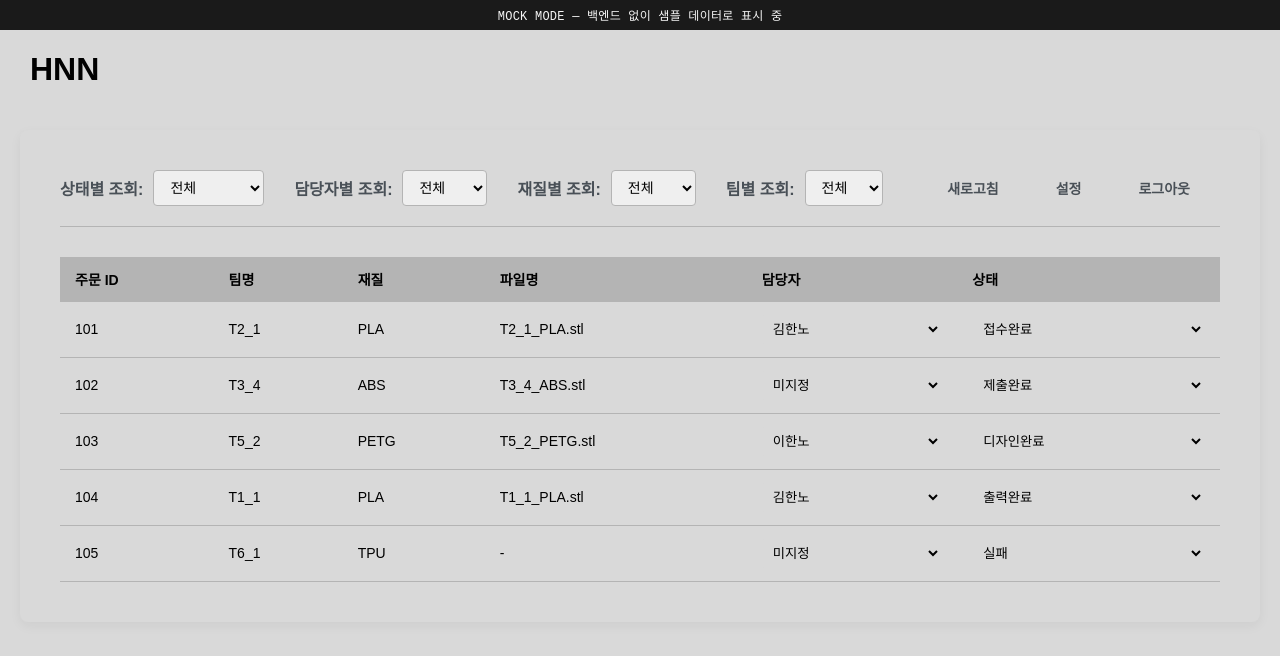
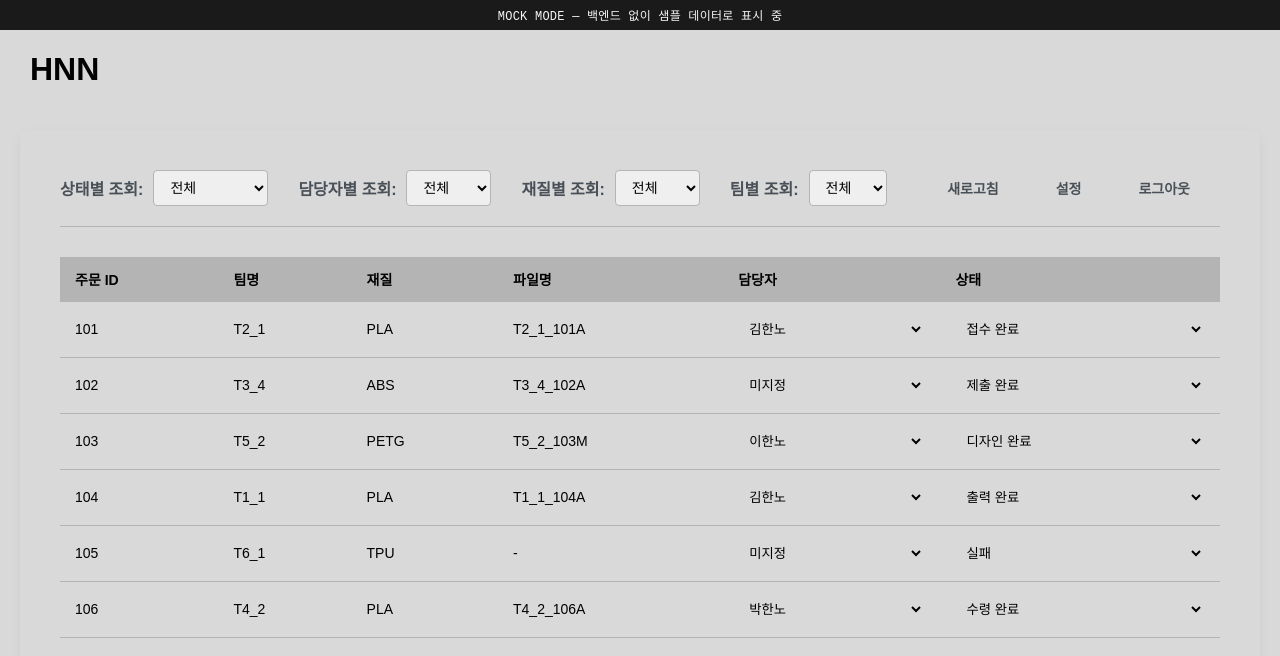
Before and after one commit to hanno0no/Frontend, a React (Vite) app: page /admin in a window 1280 px wide. Shown: the top 656 px of the page. Built offline with nearby package versions, Linux system fonts and the light colour scheme; a web font is replaced by a local one.

Commit message:
refactor: 상태코드

```diff
--- /dev/null
+++ b/src/constants/status.js
@@ -0,0 +1,37 @@
+/** 기획서 §5.3 / API 명세 v0.5 — 주문 상태 단일 정의 */
+
+export const STATUS_LABELS = {
+  submitted: '제출 완료',
+  accepted: '접수 완료',
+  design_complete: '디자인 완료',
+  print_complete: '출력 완료',
+  picked_up: '수령 완료',
+  failed: '실패',
+};
+
+export const STATUS_ORDER = [
+  'submitted',
+  'accepted',
+  'design_complete',
+  'print_complete',
+  'picked_up',
+  'failed',
+];
+
+/** 상태 코드 → 한글 표시명 */
+export function getStatusLabel(code) {
+  return STATUS_LABELS[code] || code;
+}
+
+/**
+ * 필터/드롭다운용 옵션 목록.
+ * STATUS_ORDER 순서를 유지하고, 선택된 값이 목록에 없으면 끝에 추가.
+ */
+export function buildStatusOptions(codes, selected = 'all') {
+  const set = new Set(codes.filter(Boolean));
+  if (selected && selected !== 'all') set.add(selected);
+
+  const ordered = STATUS_ORDER.filter((code) => set.has(code));
+  const extras = [...set].filter((code) => !STATUS_ORDER.includes(code));
+  return ['all', ...ordered, ...extras];
+}
--- a/src/mocks/data.js
+++ b/src/mocks/data.js
@@ -18,33 +18,33 @@ export const mockOrders = [
     orderId: 101,
     teamNum: 'T2_1',
     material: 'PLA',
-    fileName: 'T2_1_PLA.stl',
+    fileName: 'T2_1_101A',
     admin: '김한노',
-    state: 'register',
+    state: 'accepted',
   },
   {
     orderId: 102,
     teamNum: 'T3_4',
     material: 'ABS',
-    fileName: 'T3_4_ABS.stl',
+    fileName: 'T3_4_102A',
     admin: '',
-    state: 'submission',
+    state: 'submitted',
   },
   {
     orderId: 103,
     teamNum: 'T5_2',
     material: 'PETG',
-    fileName: 'T5_2_PETG.stl',
+    fileName: 'T5_2_103M',
     admin: '이한노',
-    state: 'design',
+    state: 'design_complete',
   },
   {
     orderId: 104,
     teamNum: 'T1_1',
     material: 'PLA',
-    fileName: 'T1_1_PLA.stl',
+    fileName: 'T1_1_104A',
     admin: '김한노',
-    state: 'print',
+    state: 'print_complete',
   },
   {
     orderId: 105,
@@ -52,16 +52,25 @@ export const mockOrders = [
     material: 'TPU',
     fileName: null,
     admin: '',
-    state: 'rejection',
+    state: 'failed',
+  },
+  {
+    orderId: 106,
+    teamNum: 'T4_2',
+    material: 'PLA',
+    fileName: 'T4_2_106A',
+    admin: '박한노',
+    state: 'picked_up',
   },
 ];
 
 export const mockStatusList = [
-  'submission',
-  'register',
-  'design',
-  'print',
-  'rejection',
+  'submitted',
+  'accepted',
+  'design_complete',
+  'print_complete',
+  'picked_up',
+  'failed',
 ];
 
 export const mockAdminList = ['김한노', '이한노', '박한노'];
@@ -72,20 +81,26 @@ export const mockTeamStatus = [
   {
     orderId: 201,
     material: 'PLA',
-    status: 'print',
+    status: 'print_complete',
     orderTime: '2026-07-21T14:30:00',
   },
   {
     orderId: 202,
     material: 'ABS',
-    status: 'design',
+    status: 'design_complete',
     orderTime: '2026-07-21T15:10:00',
   },
   {
     orderId: 203,
     material: 'PETG',
-    status: 'register',
+    status: 'accepted',
     orderTime: '2026-07-21T16:05:00',
+  },
+  {
+    orderId: 204,
+    material: 'PLA',
+    status: 'picked_up',
+    orderTime: '2026-07-21T13:00:00',
   },
 ];
 
--- a/src/pages/AdminPage.jsx
+++ b/src/pages/AdminPage.jsx
@@ -4,16 +4,8 @@ import { AuthContext } from '../context/AuthContext';
 
 import apiClient from '../api/axios';
 import Header from '../components/Header';
+import { buildStatusOptions, getStatusLabel } from '../constants/status';
 import './AdminPage.css';
-
-// 상태(state) 값을 한글로 변환하기 위한 객체
-const statusMap = {
-    submission: '제출완료',
-    register: '접수완료',
-    design: '디자인완료',
-    print: '출력완료',
-    rejection: '실패',
-};
 
 function AdminPage() {
     // State 관리
@@ -112,7 +104,10 @@ function AdminPage() {
         };
 
         return {
-            statuses: withSelected(allOrders.map(order => order.state), statusFilter),
+            statuses: buildStatusOptions(
+                allOrders.map(order => order.state),
+                statusFilter
+            ),
             admins: withSelected(allOrders.map(order => order.admin || '미지정'), adminFilter),
             materials: withSelected(
                 allOrders.map(order => order.material).filter(Boolean),
@@ -174,7 +169,7 @@ function AdminPage() {
                             <select id="status-filter" value={statusFilter} onChange={e => setStatusFilter(e.target.value)}>
                                 {filterOptions.statuses.map(status => (
                                     <option key={status} value={status}>
-                                        {status === 'all' ? '전체' : (statusMap[status] || status)}
+                                        {status === 'all' ? '전체' : getStatusLabel(status)}
                                     </option>
                                 ))}
                             </select>
@@ -265,7 +260,7 @@ function AdminPage() {
                                             >
                                                 {statusList.map(statusValue => (
                                                     <option key={statusValue} value={statusValue}>
-                                                        {statusMap[statusValue] || statusValue}
+                                                        {getStatusLabel(statusValue)}
                                                     </option>
                                                 ))}
                                             </select>
--- a/src/pages/TeamLookupPage.jsx
+++ b/src/pages/TeamLookupPage.jsx
@@ -1,25 +1,16 @@
 // src/pages/TeamLookupPage.jsx
 import React, { useState } from 'react';
 import apiClient from '../api/axios';
-import { Link } from 'react-router-dom';
-import './TeamLookupPage.css'; // 페이지 전용 CSS
+import './TeamLookupPage.css';
 
 import Header from '../components/Header';
+import { getStatusLabel } from '../constants/status';
 
 function TeamLookupPage() {
-    const [teamName, setTeamName] = useState('');      // 검색어 state
-    const [teamData, setTeamData] = useState(null);    // API 응답 결과 state
-    const [isLoading, setIsLoading] = useState(false); // 로딩 상태 state
-    const [error, setError] = useState(null);          // 에러 state
-
-    const statusMap = {
-        submission: '제출 완료',
-        register: '접수 완료',
-        design: '디자인 완료',
-        print: '출력 완료',
-        // 필요에 따라 다른 상태들을 추가할 수 있습니다.
-        rejection: '실패',
-    };
+    const [teamName, setTeamName] = useState('');
+    const [teamData, setTeamData] = useState(null);
+    const [isLoading, setIsLoading] = useState(false);
+    const [error, setError] = useState(null);
 
     // 검색 버튼 클릭 또는 Enter 키를 눌렀을 때 실행될 함수
     const handleSearch = async (e) => {
@@ -97,7 +88,7 @@ function TeamLookupPage() {
                                         <tr key={order.orderId}>
                                             <td>{index + 1}</td>
                                             <td>{order.material}</td>
-                                            <td>{statusMap[order.status] || order.status}</td>
+                                            <td>{getStatusLabel(order.status)}</td>
                                             <td>{new Date(order.orderTime).toLocaleString('ko-KR')}</td>
                                         </tr>
                                     ))}
```
Also changed, not shown: 1 other file (tests, documents, lock files or other folders).
